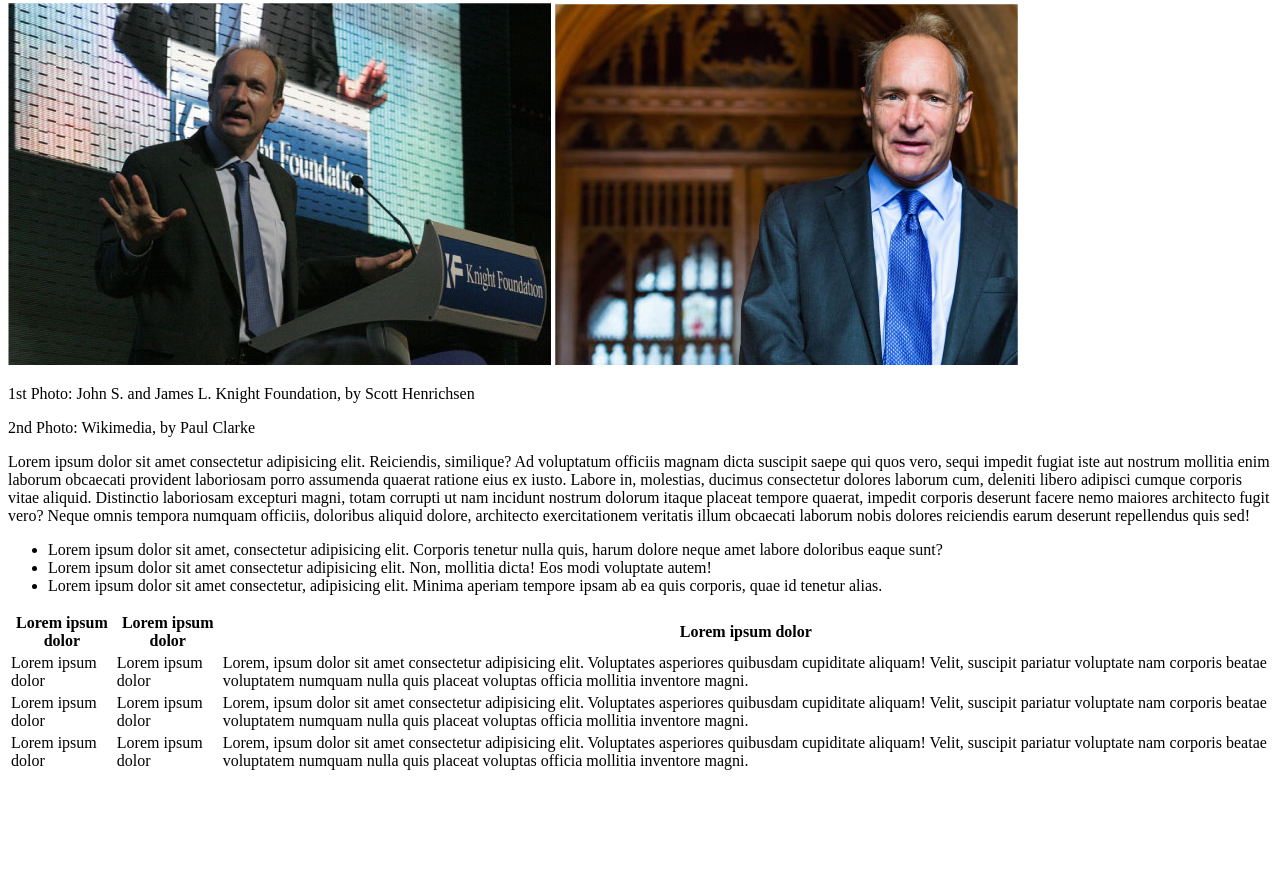
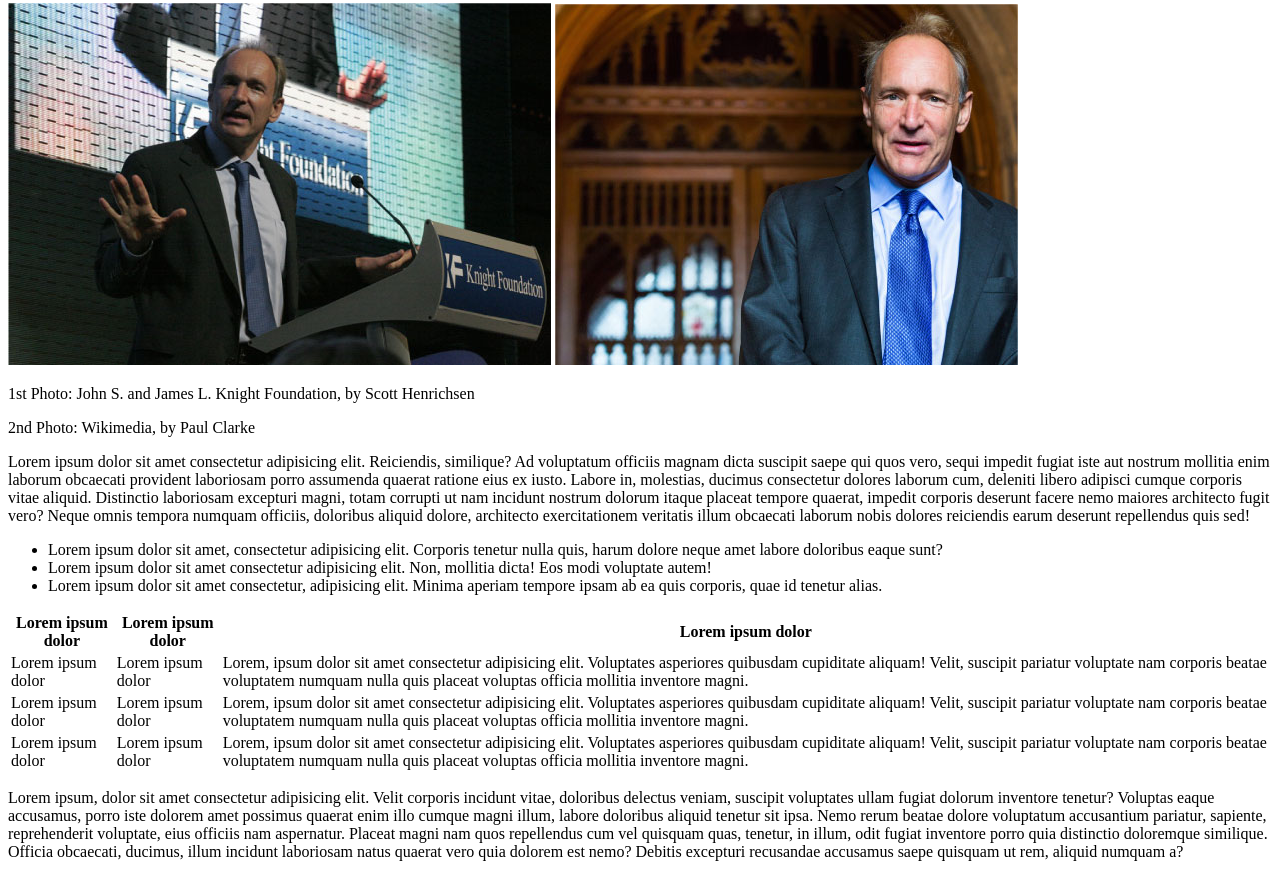
Before and after one commit to mattiavolpe/html-css-booleaner, a plain HTML site: page index.html in a window 1280 px wide. Shown: the part 465-1342 px from the top of the page. Before the commit the page ends 1246 px from the top, so only its background shows below. Drawn offline with Linux system fonts and the light colour scheme.

Commit message:
Add closing info section structure

```diff
--- a/index.html
+++ b/index.html
@@ -70,6 +70,9 @@
           </tbody>
         </table>
       </section>
+      <section id="closing-infos">
+        <p>Lorem ipsum, dolor sit amet consectetur adipisicing elit. Velit corporis incidunt vitae, doloribus delectus veniam, suscipit voluptates ullam fugiat dolorum inventore tenetur? Voluptas eaque accusamus, porro iste dolorem amet possimus quaerat enim illo cumque magni illum, labore doloribus aliquid tenetur sit ipsa. Nemo rerum beatae dolore voluptatum accusantium pariatur, sapiente, reprehenderit voluptate, eius officiis nam aspernatur. Placeat magni nam quos repellendus cum vel quisquam quas, tenetur, in illum, odit fugiat inventore porro quia distinctio doloremque similique. Officia obcaecati, ducimus, illum incidunt laboriosam natus quaerat vero quia dolorem est nemo? Debitis excepturi recusandae accusamus saepe quisquam ut rem, aliquid numquam a?</p>
+      </section>
     </main>
     <!-- /main -->
 
```
